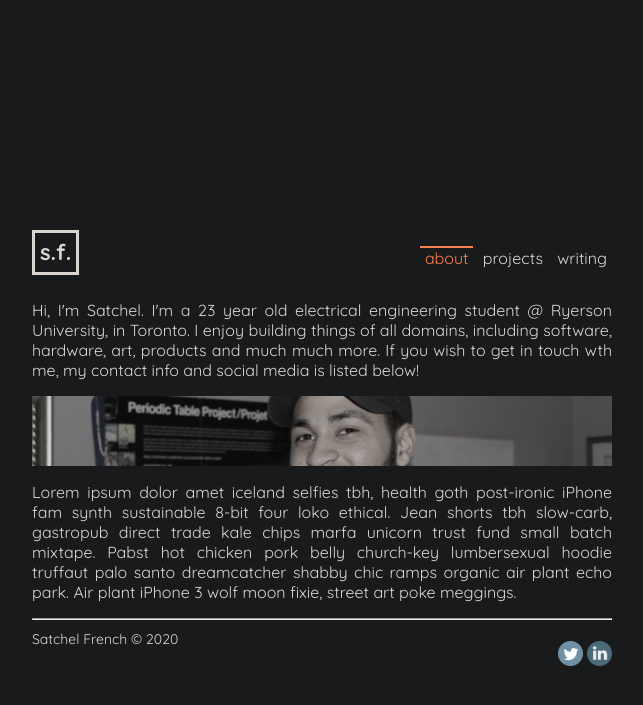
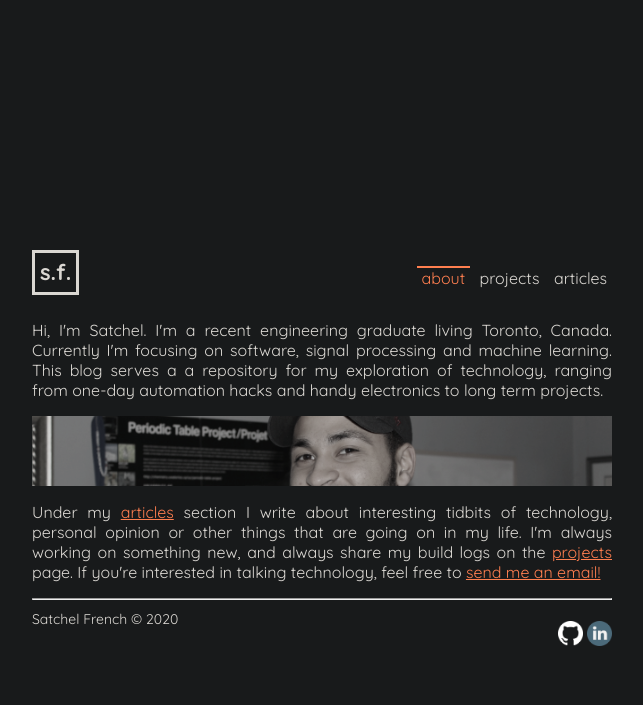
Before and after one commit to satchelfrench/satchelfrench.github.io, a Jekyll site: the page built from index.md, in a window 1280 px wide. Shown: the top 705 px of the page, without its empty margins (318-961 px from the left). Built offline with Jekyll 4.4.1, drawn with Linux system fonts in a browser that asks for light colours.

Commit message:
added home page content, mailto, and github/linkedin links

```diff
--- a/_layouts/landing.html
+++ b/_layouts/landing.html
@@ -25,7 +25,7 @@
 					<ul>
 						<li id="about" class="active"><a href="/">about</a></li>
 						<li id="projects"><a href="/projects">projects</a></li>
-						<li id="writing"><a href="/articles">writing</a></li>
+						<li id="writing"><a href="/articles">articles</a></li>
 					</ul>
 
 				</nav>
@@ -33,9 +33,10 @@
 
 			<div class="content">
 				<div class="written">
-					<p>Hi, I'm Satchel. I'm a 23 year old electrical engineering student @ Ryerson University, in Toronto. I enjoy building things of all domains, including software, hardware, art, products and much much more. If you wish to get in touch wth me, my contact info and social media is listed below!  </p>
-					<div class="fog" onclick="toggleNightMode()"></div>
-					<p>Lorem ipsum dolor amet iceland selfies tbh, health goth post-ironic iPhone fam synth sustainable 8-bit four loko ethical. Jean shorts tbh slow-carb, gastropub direct trade kale chips marfa unicorn trust fund small batch mixtape. Pabst hot chicken pork belly church-key lumbersexual hoodie truffaut palo santo dreamcatcher shabby chic ramps organic air plant echo park. Air plant iPhone 3 wolf moon fixie, street art poke meggings.</p>
+
+					<p>Hi, I'm Satchel. I'm a recent engineering graduate living Toronto, Canada. Currently I'm focusing on software, signal processing and machine learning. This blog serves a a repository for my exploration of technology, ranging from one-day automation hacks and handy electronics to long term projects. </p>
+					<div class="fog"></div>
+					<p>Under my <a href="/articles/">articles</a> section I write about interesting tidbits of technology, personal opinion or other things that are going on in my life. I'm always working on something new, and always share my build logs on the <a href="/projects/">projects</a> page. If you're interested in talking technology, feel free to <a href="mailto:frenchsatchel@gmail.com?subject=Lets%20Talk%20Tech!">send me an email!</a></p>
 				</div>
 				<hr>
 			</div>
@@ -45,8 +46,8 @@
 				<p>Satchel French © 2020</p>
 
 				<div class="social">
-					<a href=""> <img src="assets/images/icons/Twitter_Social_Icon_Circle_Color.png" width="25px" alt=""></a>
-					<a href=""> <img src="assets/images/icons/linkedin.png" width="25px"  alt=""></a>
+					<a target="_blank" href="https://github.com/satchelfrench"> <img src="assets/images/icons/GitHub-Mark-Light-64px.png" width="25px" alt=""></a>
+					<a target="_blank" href="https://linkedin.com/in/satchelfrench"> <img src="assets/images/icons/linkedin.png" width="25px"  alt=""></a>
 				</div>
 			</div>
 
--- a/assets/css/style-landing.css
+++ b/assets/css/style-landing.css
@@ -19,6 +19,14 @@ overflow-y: scroll;
 background-color: rgb(24, 26, 27);
 /* background-color:rgb(36, 45, 46); */
 color: rgb(218, 215, 210);
+}
+
+a {
+    color: coral;
+}
+
+a:visited {
+    color: coral;
 }
 
 /** Navigation **/
```
Also changed, not shown: assets/images/icons/GitHub-Mark-Light-64px.png (added), 5 other files.
